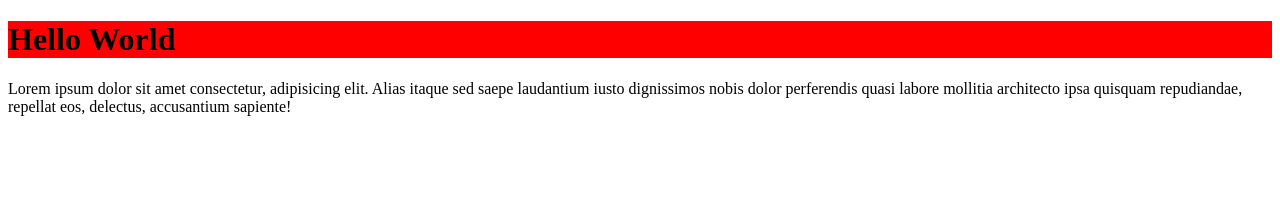
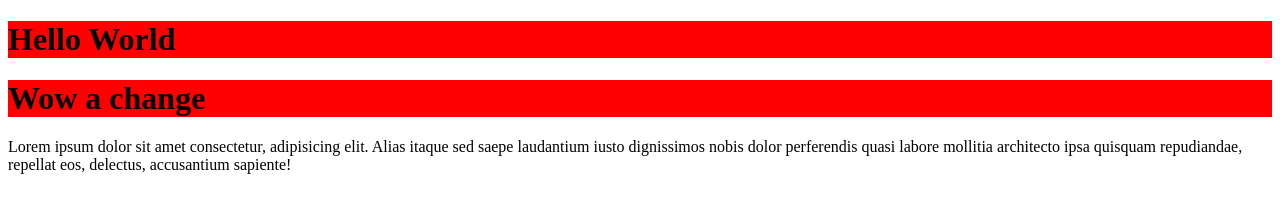
Before and after one commit to shayanisexaim/localrep, a plain HTML site: page index.html in a window 1280 px wide. Drawn offline with Linux system fonts and the light colour scheme.

Commit message:
Added a h1

```diff
--- a/index.html
+++ b/index.html
@@ -8,6 +8,7 @@
 </head>
 <body>
     <h1>Hello World</h1>
+    <h1>Wow a change</h1>
     <p>Lorem ipsum dolor sit amet consectetur, adipisicing elit. Alias itaque sed saepe laudantium iusto dignissimos nobis dolor perferendis quasi labore mollitia architecto ipsa quisquam repudiandae, repellat eos, delectus, accusantium sapiente!</p>
 </body>
 </html>
```
